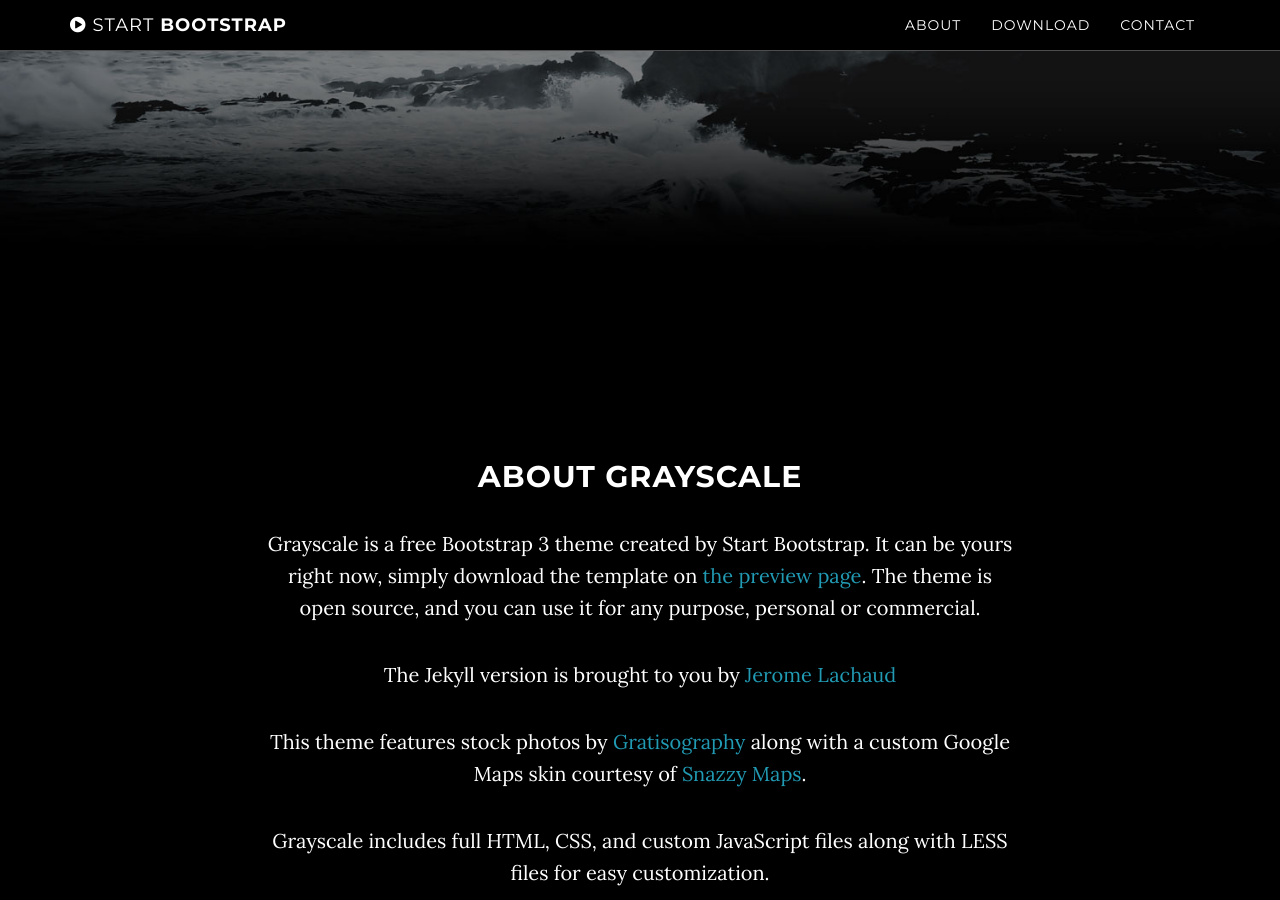
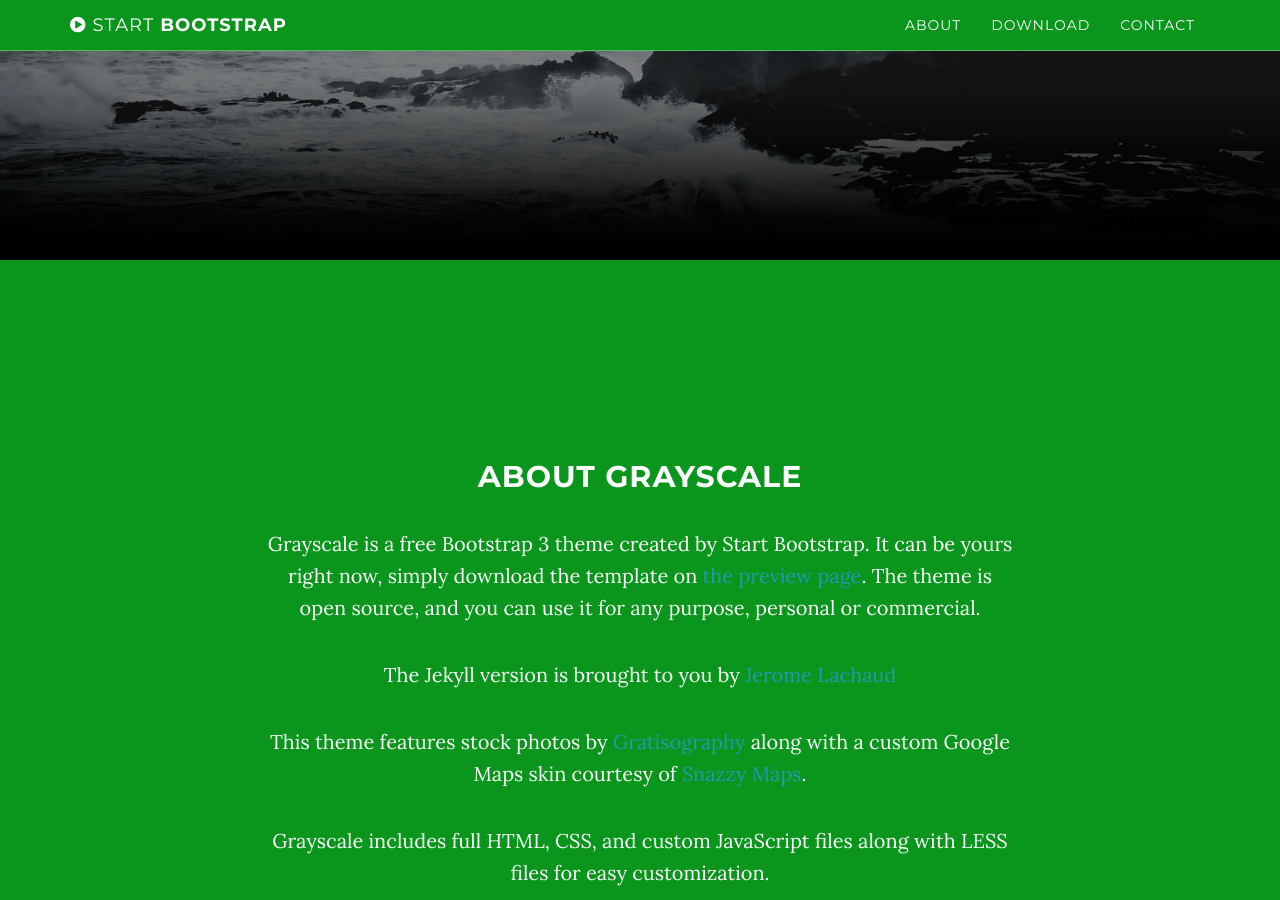
Before and after one commit to LBCMontreal/LaBelleCompagnie, a Jekyll site: the page built from index.html, in a window 1280 px wide and 900 px high, scrolled down 640 px. Built offline with Jekyll 4.4.1, drawn with Linux system fonts in a browser that asks for light colours.

Commit message:
Update _config.yml

```diff
--- a/_config.yml
+++ b/_config.yml
@@ -8,7 +8,7 @@ Seriez-vous surpris de savoir que celle-ci peut vous faire économiser sur votre
 
 # Color settings (hex-codes without the leading hash-tag)
 color:
-  primary-dark: '#000000'
+  primary-dark: '#0a961d'
   links: '#219ab3'
 
 # Footer settings
```
